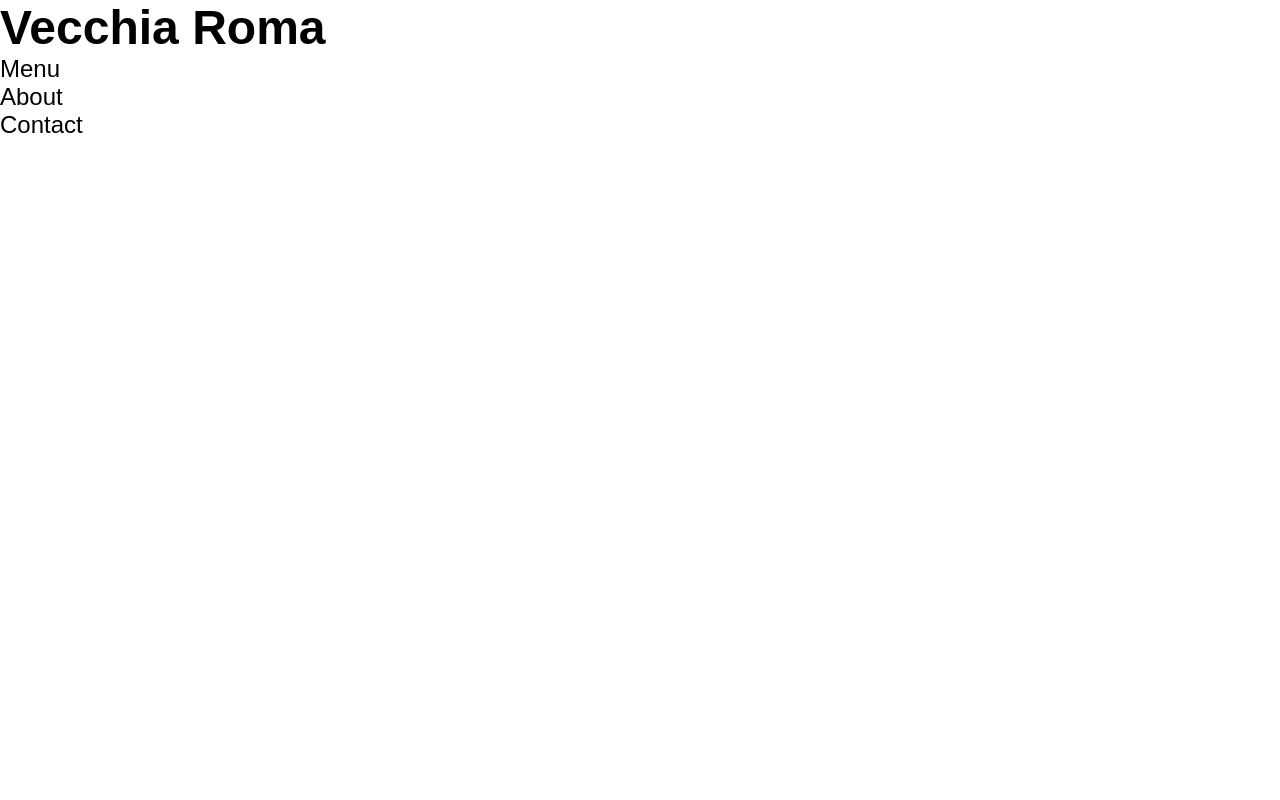
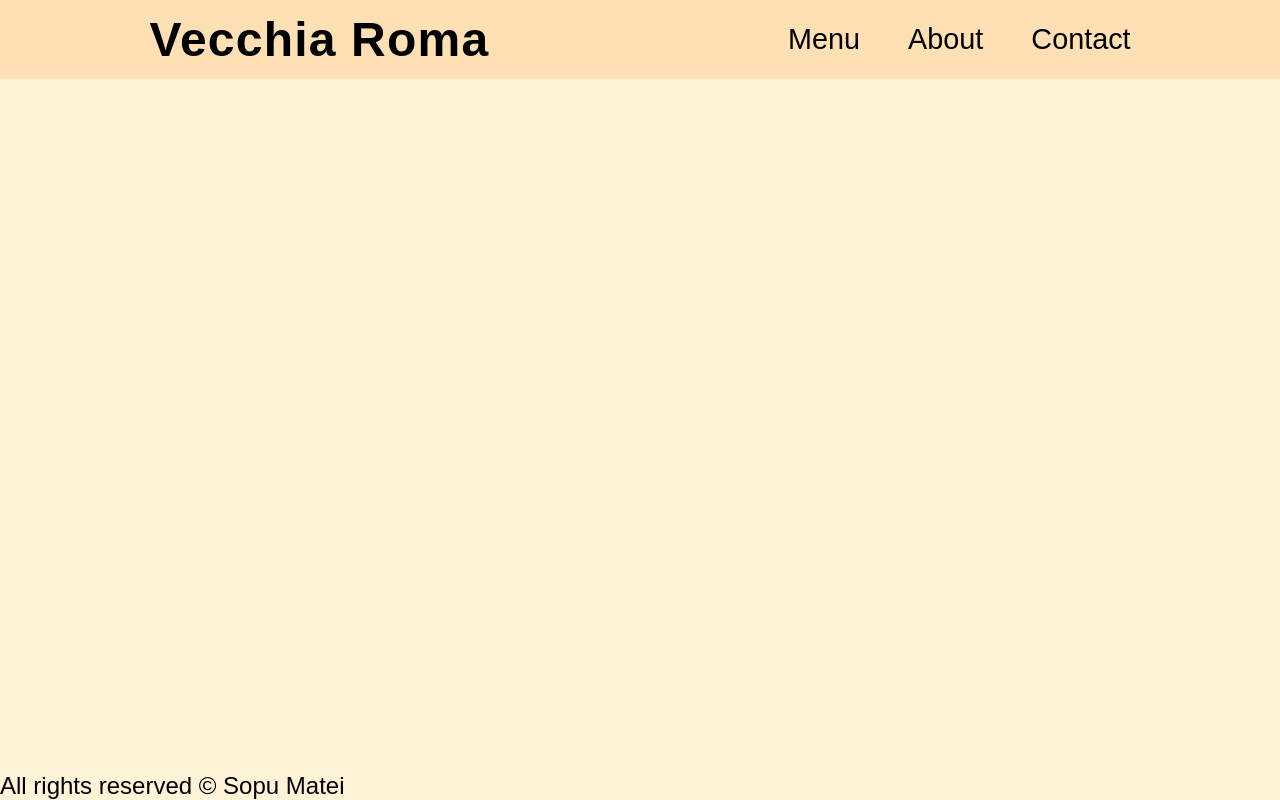
Before and after one commit to sopumatei/restaurant-page, a website built with webpack: page src/index.html in a window 1280 px wide. Built offline with nearby package versions, Linux system fonts and the light colour scheme; a web font is replaced by a local one.

Commit message:
Finish the header

```diff
--- a/src/index.js
+++ b/src/index.js
@@ -31,4 +31,17 @@ const createHeader = () => {
     return header;
 }
 
+const createFooter = () => {
+    // Creating the footer
+    const footer = document.createElement('div');
+    footer.id = 'footer';
+
+    const footerText = document.createElement('p');
+    footerText.textContent = 'All rights reserved © Sopu Matei';
+    footer.appendChild(footerText);
+
+    return footer;
+}
+
 document.body.appendChild(createHeader());
+document.body.appendChild(createFooter());
--- a/src/style.css
+++ b/src/style.css
@@ -13,4 +13,61 @@
 html {
     font-size: 1.5rem;
     font-family: "Teachers", sans-serif;
+    background-color: #FFF2D7;
 }
+
+body {
+    min-height: 100vh;
+
+    display: flex;
+    flex-flow: column nowrap;
+    justify-content: space-between;
+}
+
+/* HEADER */
+#header {
+    padding:1.5vh 0;
+    color: #000;
+    background-color: #FFE0B5;
+    display: flex;
+    flex-flow: row nowrap;
+    align-items: center;
+    justify-content: space-around;
+}
+
+#title {
+    letter-spacing: 1.2px;
+}
+
+#header ul {
+    list-style: none;
+
+    display: flex;
+    flex-flow: row nowrap;
+    gap: 2rem;
+}
+
+#header ul li {
+    font-size: 1.2rem;
+    position: relative;
+    padding: 0.25rem 0;
+}
+
+#header ul li:hover {
+    cursor: pointer;
+}
+
+#header ul li::before {
+    content: '';
+    position: absolute;
+    top: 100%;
+    bottom: 0;
+    left: 0;
+    right: 0;
+    background-color: #D8AE7E;
+    transition: top 0.2s ease-in-out;
+}
+
+#header ul li:hover::before {
+    top: 90%;
+}
```
